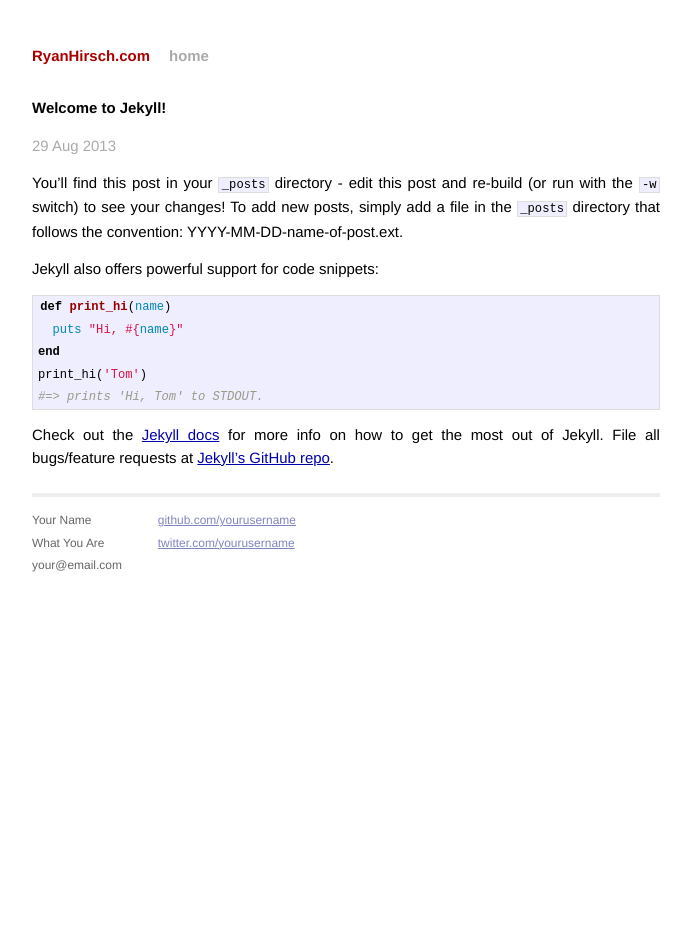
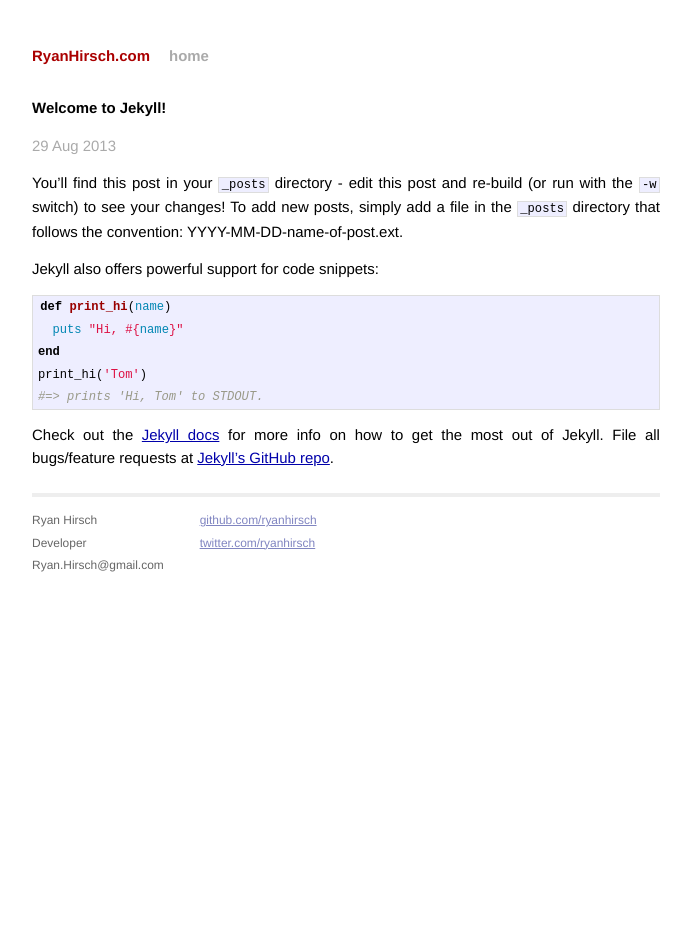
Before and after one commit to RyanHirsch/ryanhirsch.github.io, a Jekyll site: the page built from _posts/2013-08-29-welcome-to-jekyll.markdown, in a window 1280 px wide. Shown: the whole page, without its empty margins (294-985 px from the left). Built offline with Jekyll 4.4.1, drawn with Linux system fonts in a browser that asks for light colours; Markdown is read by kramdown in place of the engine named in the settings.

Commit message:
Update username

```diff
--- a/_layouts/default.html
+++ b/_layouts/default.html
@@ -27,15 +27,15 @@
             <div class="footer">
               <div class="contact">
                 <p>
-                  Your Name<br />
-                  What You Are<br />
-                  your@email.com
+                  Ryan Hirsch<br />
+                  Developer<br />
+                  Ryan.Hirsch@gmail.com
                 </p>
               </div>
               <div class="contact">
                 <p>
-                  <a href="http://github.com/yourusername/">github.com/yourusername</a><br />
-                  <a href="http://twitter.com/yourusername/">twitter.com/yourusername</a><br />
+                  <a href="http://github.com/ryanhirsch/">github.com/ryanhirsch</a><br />
+                  <a href="http://twitter.com/ryanhirsch/">twitter.com/ryanhirsch</a><br />
                 </p>
               </div>
             </div>
```
